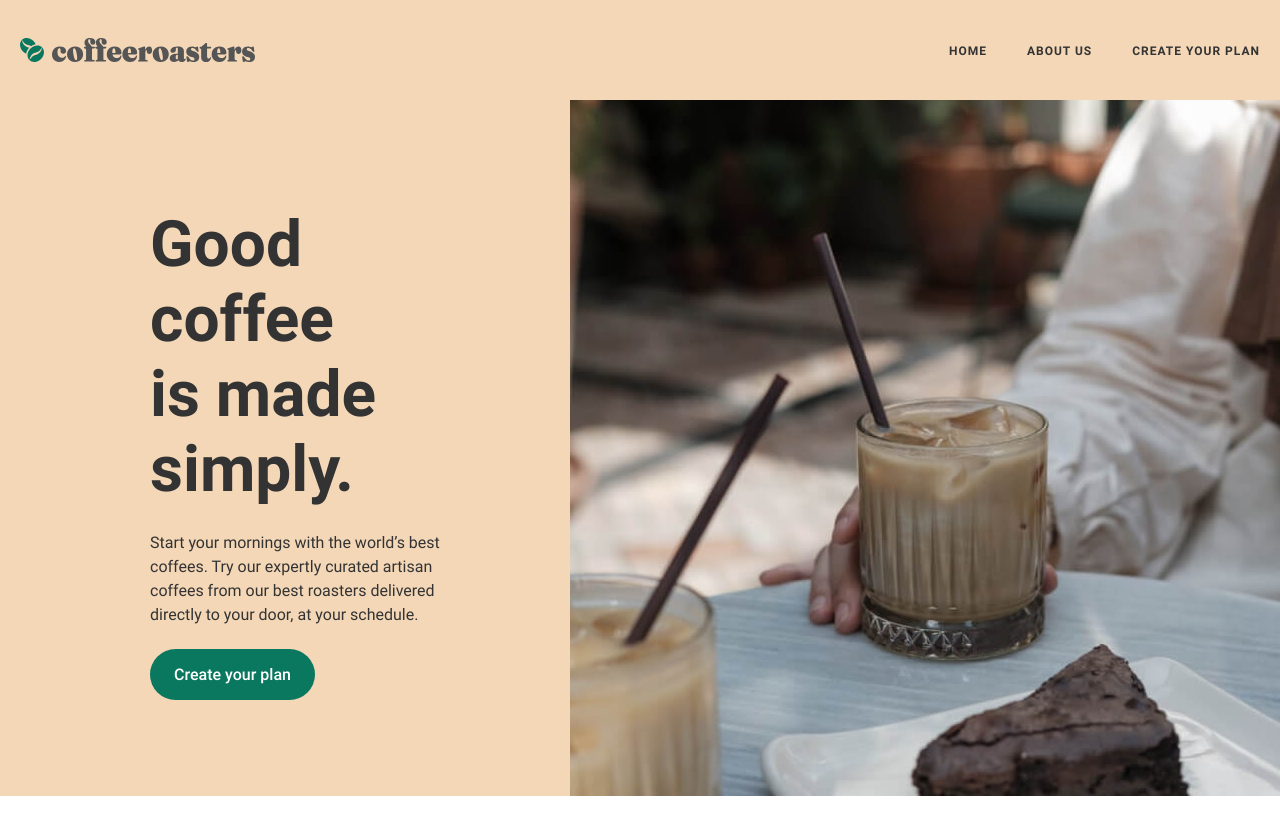
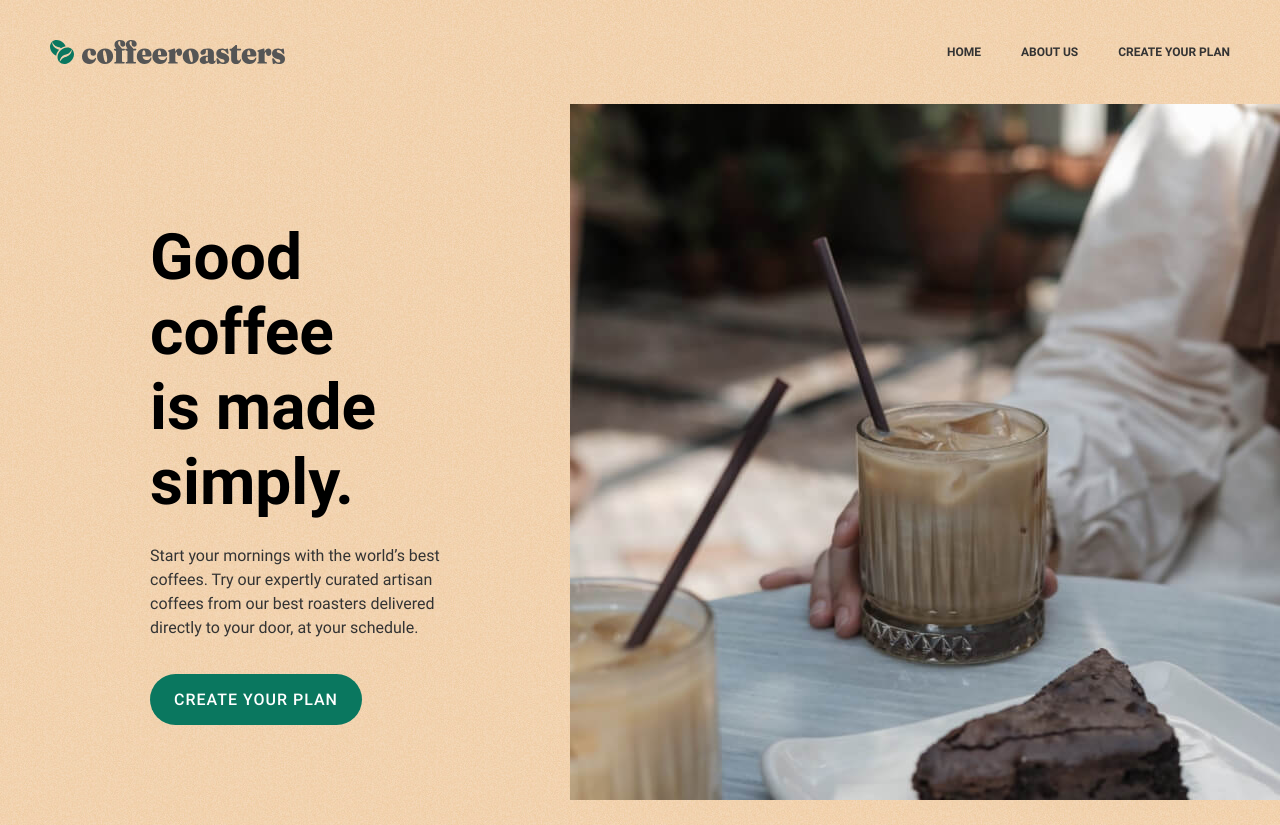
Before and after one commit to Akramrakhim/Coffeeroastters, a plain HTML site: page index.html in a window 1280 px wide. Before the commit the page ends 800 px from the top, so only its background shows below. Drawn offline with Linux system fonts and the light colour scheme.

Commit message:
add hero section

```diff
--- a/css/style.css
+++ b/css/style.css
@@ -1,6 +1,14 @@
 /* CUSTOM PROPS */
 :ROOT{
   --tetx-color:#333;
+  --accent-color-green:#0a775f;
+  --accent-color-green-80:rgba(10, 119, 95, 0.8);
+  --accent-color-green-60:rgba(10, 119, 95, 0.6);
+  --accent-color-light-brown:#c99b67;
+  --accent-color-light-brown-80:rgba(201, 155, 103, 0.8);
+  --accent-color-light-brown-60:rgba(201, 155, 103, 0.6);
+  --light-brown:#f3d7b7;
+  --outline-color: var(--accent-color-green);
 }
 /* FONT FAMILY */
 @font-face {
@@ -30,7 +38,6 @@
   font-display: swap;
 }
 
-/*  */
 
 /* GLOBAL STYLE */
 html{
@@ -68,16 +75,67 @@ img{
   height: auto;
 }
 
+*:focus{
+  outline: 2px dashed var(--outline-color);
+  outline-offset: 3px;
+}
+
 /* CONTAINER STYLE */
 
 .container{
   width: 100%;
-  max-width: 1380px;
+  max-width: 1440px;
   padding-left: 20px;
   padding-right: 20px;
   margin-right: auto;
   margin-left: auto;
 }
+
+/* BUTTON */
+.button {
+  display: inline-block;
+  text-transform: uppercase;
+  padding: 16px 24px;
+  border: 0;
+  border-radius: 100px;
+  font-weight: 500;
+  font-size: 16px;
+  letter-spacing: 1px;
+  line-height: normal;
+  text-align: center;
+  cursor: pointer;
+  white-space: nowrap;
+}
+
+
+
+.button-green {
+  background-color: var(--accent-color-green);
+  color: #fff;
+}
+
+.button-green:hover{
+  background-color: var(--accent-color-green-80);
+}
+
+.button-green:active{
+  background-color: var(--accent-color-green-60);
+}
+
+.button-brown {
+  background-color: var(--accent-color-light-brown);
+  color: #fff;
+}
+
+.button-brown:hover{
+  background-color: var(--accent-color-light-brown-80);
+}
+
+.button-brown:active{
+  background-color: var(--accent-color-light-brown-60);
+}
+
+
 
 /* MAIN-CONTENT */
 
@@ -85,73 +143,167 @@ img{
   flex-grow: 1;
 }
 
-.main-box{
-  background-color: #f3d7b7;
-}
-/* SITE HEADER */
 
-.header-container{
-  display:flex;
-  justify-content: space-between;
-  align-items: center;
-  padding-top: 20px;
-  padding-bottom: 20px;
+/* SITE HEADER INTRO WRAPPER */
+
+.site-header-wrapper{
+  background-color:var(--light-brown);
+  background-image: url(../img/light-bg-img.jpg);
 }
 
-.site-logo {
+.site-header {
+  padding-top: 40px;
+  padding-bottom: 40px;
+}
+
+.site-header-container { display: flex;
+  align-items: center;
+  justify-content:space-between;
+  padding-left: 50px;
+  padding-right: 50px;
+}
+
+.site-header-logo-link {
+  display: flex;
+  flex-shrink: 0;
+}
+
+.site-header-logo-link:hover{
+  opacity: 0.8;
+}
+
+.site-header-logo-link:active{
+  opacity: 0.6;
+}
+
+.site-header-logo-img {
   width: 235px;
   height: 24px;
+  object-fit: contain;
 }
-.site-nav {
+
+/* SITENAV */
+
+.sitenav-list {
+  display: flex;
+  padding: 0;
+  margin: 0;
 }
-.site-nav-list {
-  display: flex;
-  align-items: center;
-}
-.site-nav-item:not(:last-child) {
+
+.sitenav-item:not(:last-child) {
   margin-right: 40px;
 }
-.site-nav-link {
-  font-weight: 700;
+
+.sitenav-link {
+  display: block;
+  font-weight: bold;
   font-size: 12px;
-  line-height: 14px;
-  letter-spacing: 1px;
+  line-height: normal;
   text-transform: uppercase;
-  color: #333;
+  color: var(--tetx-color);
+  white-space: nowrap;
 }
 
+.sitenav-link:hover{
+  color: var(--accent-color-green);
+}
+
+
+.sitenav-link:active{
+  opacity: 0.6;
+}
+
+
+
 /* HERO */
-.hero {
+
+.hero-container {
   display: flex;
-  justify-content: space-between;
-  align-items: center;
+  padding-left: 0;
+  padding-right: 0;
 }
-.hero-action {
-  margin-left: 150px;
-  margin-right: 116px;
-}
+
+.hero-info-wrapper {
+    width: 100%;
+    max-width: 730px;
+    padding-top: 116px;
+    padding-bottom: 100px;
+    padding-left: 150px;
+    padding-right: 116px;
+  }
+
 .hero-heading {
-  margin-top: 0;
+  margin: 0;
   margin-bottom: 24px;
-  font-weight: 700;
   font-size: 64px;
-  line-height: 75px;
+  line-height: normal;
+  color: #000;
 }
 
 .hero-text {
-  margin-top: 0;
-  margin-bottom: 34px;
-  font-weight: 400;
+  margin: 0;
   font-size: 16px;
-  line-height: 24px;
+  line-height: 1.5;
 }
 
-.hero-link{
-  padding: 16px 24px;
-  border-radius: 100px;
-  font-weight: 500;
-  font-size: 16px;
-  line-height: 19px;
-  color: #fff;
-  background-color:#0a775f;
+.hero-text:not(:last-child){
+  margin-bottom: 34px;
 }
+
+.hero-img {
+  width: 710px;
+  height: 596px;
+  object-fit: cover;
+}
+
+.index-hero-img{
+  height: 696px;
+}
+
+
+
+
+
+
+
+
+
+
+
+
+
+
+
+
+
+
+
+
+
+
+
+
+
+
+
+
+
+
+
+
+
+
+
+@media
+only screen and (-webkit-min-device-pixel-ratio: 2),
+only screen and (   min--moz-device-pixel-ratio: 2),
+only screen and (     -o-min-device-pixel-ratio: 2/1),
+only screen and (        min-device-pixel-ratio: 2),
+only screen and (                min-resolution: 192dpi),
+only screen and (                min-resolution: 2dppx) {
+
+
+.site-header-wrapper{
+  background-image: url(../img/light-bg-img@2x.jpg);
+}
+}
--- a/index.html
+++ b/index.html
@@ -4,7 +4,7 @@
   <meta charset="UTF-8">
   <meta http-equiv="X-UA-Compatible" content="IE=edge">
   <meta name="viewport" content="width=device-width, initial-scale=1.0">
-  <title>Project</title>
+  <title>CoffeeRoasters</title>
   <link rel="preconnect" href="https://fonts.googleapis.com">
 <link rel="preconnect" href="https://fonts.gstatic.com" crossorigin>
 <link href="https://fonts.googleapis.com/css2?family=Roboto:wght@400;500;700&display=swap" rel="stylesheet">
@@ -13,23 +13,24 @@
   <link rel="stylesheet" href="css/style.css">
 </head>
 <body>
-<div class="main-box">
+
+<div class="site-header-wrapper">
+  <!-- HEADER -->
   <header class="site-header">
-    <div class="container header-container">
-      <div class="site-logo">
-        <a class="" href="#">
-      <img src="img/logo.svg" alt="site-logo" width="235" height="24"></a>
-  </div>
-  <nav class="site-nav">
-    <ul class="site-nav-list">
-      <li class="site-nav-item">
-        <a class="site-nav-link" href="#">Home</a>
+    <div class="container site-header-container">
+        <a class="site-header-logo-link" href="index.html">
+          <img class="site-header-logo-img" src="img/logo.svg" alt="CoffeeRoasters logo" width="235" height="24"></a>
+  <!-- SITENAV -->
+  <nav class="sitenav">
+    <ul class="sitenav-list">
+      <li class="sitenav-item">
+        <a class="sitenav-link" href="#">Home</a>
       </li>
-      <li class="site-nav-item">
-        <a class="site-nav-link" href="#">About us</a>
+      <li class="sitenav-item">
+        <a class="sitenav-link" href="#">About us</a>
       </li>
-      <li class="site-nav-item">
-        <a class="site-nav-link" href="#">Create your plan</a>
+      <li class="sitenav-item">
+        <a class="sitenav-link" href="#">Create your plan</a>
       </li>
     </ul>
   </nav>
@@ -37,14 +38,25 @@
 </header>
 
 <div class="hero">
-  <div class="hero-action">
-  <h2 class="hero-heading">Good coffee <br> is made simply.</h2>
+  <div class="hero-container container">
+    <div class="hero-info-wrapper">
+  <h1 class="hero-heading">Good coffee <br> is made simply.</h1>
   <p class="hero-text">Start your mornings with the world’s best coffees. Try our expertly curated artisan coffees from our best roasters delivered directly to your door, at your schedule.</p>
-  <a class="hero-link" href="#">Create your plan</a>
+  <a class="button button-green" href="#">Create your plan</a>
   </div>
-  <img src="img/Rectangle 679.jpg" alt="" width="710" height="696">
+  <img class="hero-img index-hero-img" src="img/index-hero-img.jpg" alt="person's hand with iced coffe and cake on the table" srcset="img/index-hero-img.jpg 1x, img/index-hero-img@2x.jpg 2x" width="710" height="696">
 </div>
 </div>
+</div>
+
+
+
+
+
+
+
+
+
 <script src="js/main.js"></script>
 </body>
 </html>
```
Also changed, not shown: img/index-hero-img.jpg (renamed from img/Rectangle 679.jpg), img/index-hero-img@2x.jpg (renamed from img/Rectangle 679@2x.jpg), img/light-bg-img.jpg (added), img/light-bg-img@2x.jpg (added).
